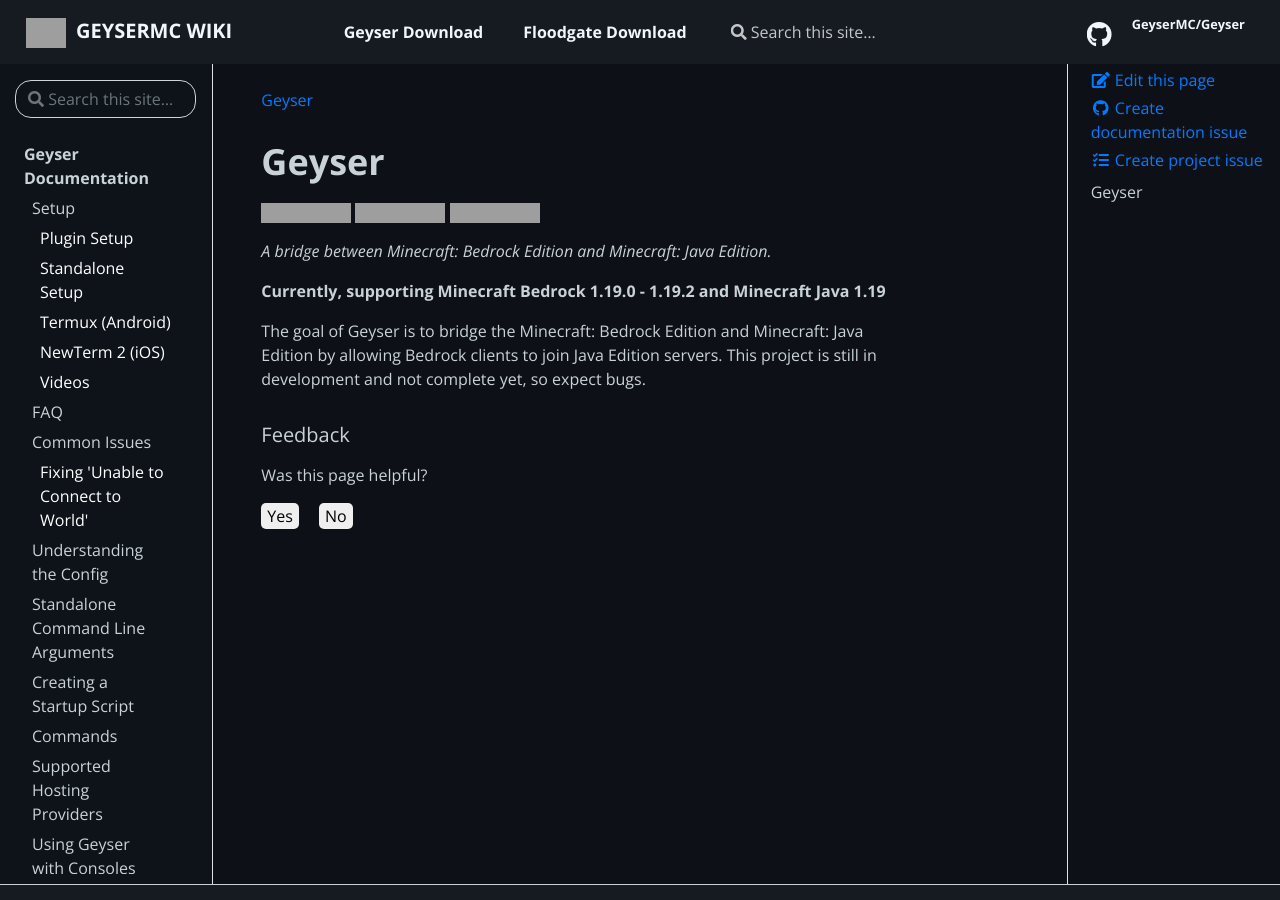
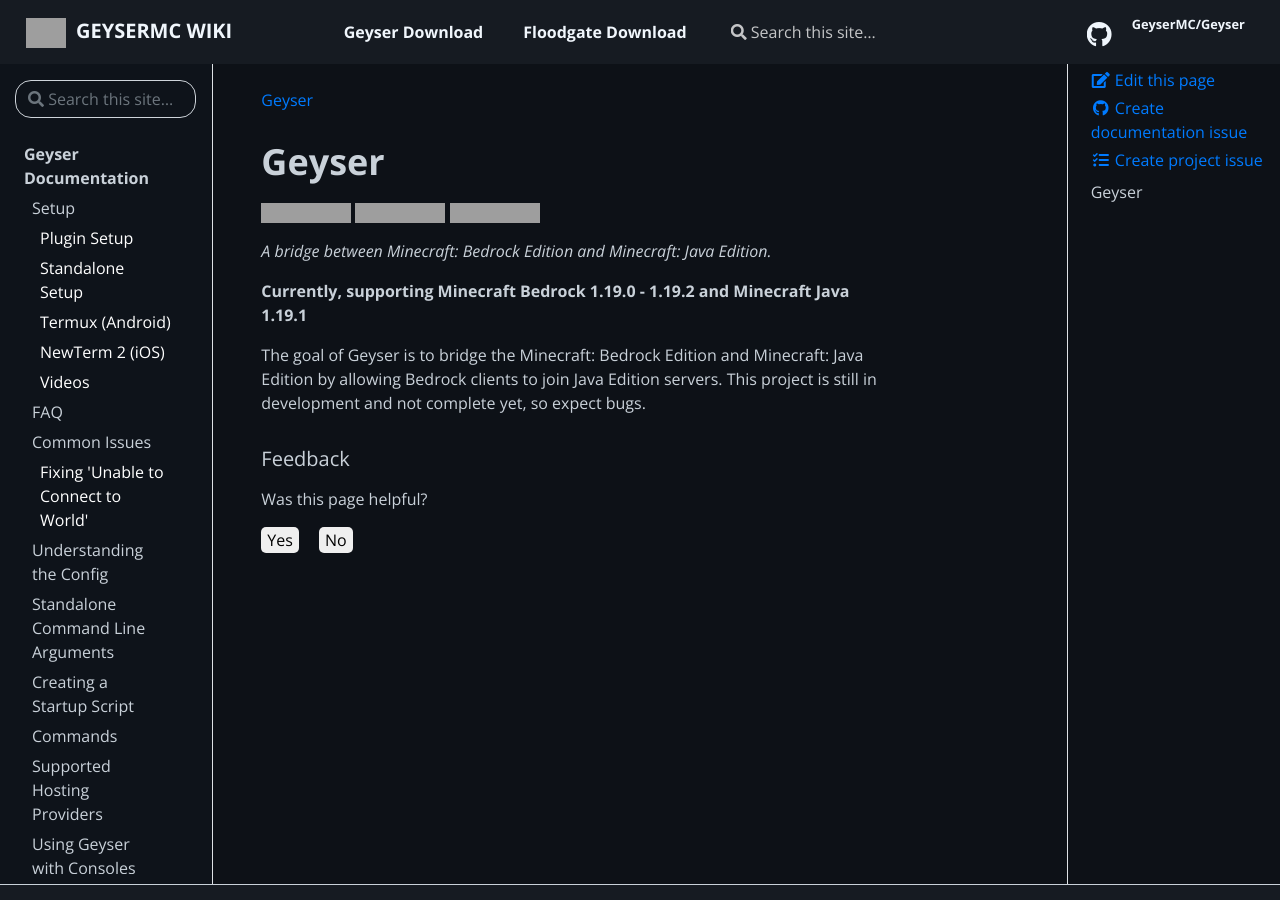
Before and after one commit to GeyserMC/GeyserWiki, a Jekyll site: the page built from _docs/geyser/root.md, in a window 1280 px wide and 900 px high. Built offline with Jekyll 4.4.1, drawn with Linux system fonts in a browser that asks for light colours; grey boxes are pictures that could not be loaded.

Commit message:
Indicate Java 1.19.1 support as well

```diff
--- a/_data/versions.json
+++ b/_data/versions.json
@@ -1,4 +1,4 @@
 {
   "bedrock": "1.19.0 - 1.19.2",
-  "java": "1.19"
+  "java": "1.19.1"
 }
```
